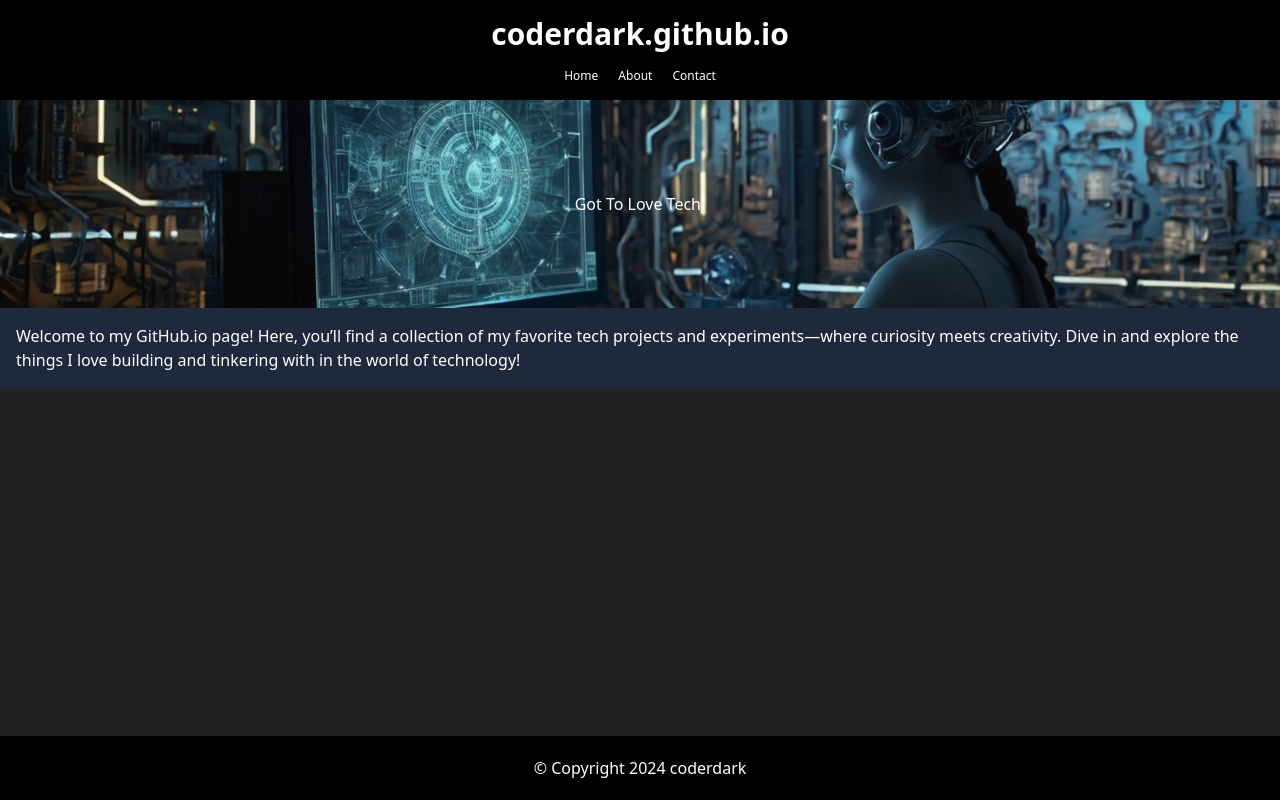
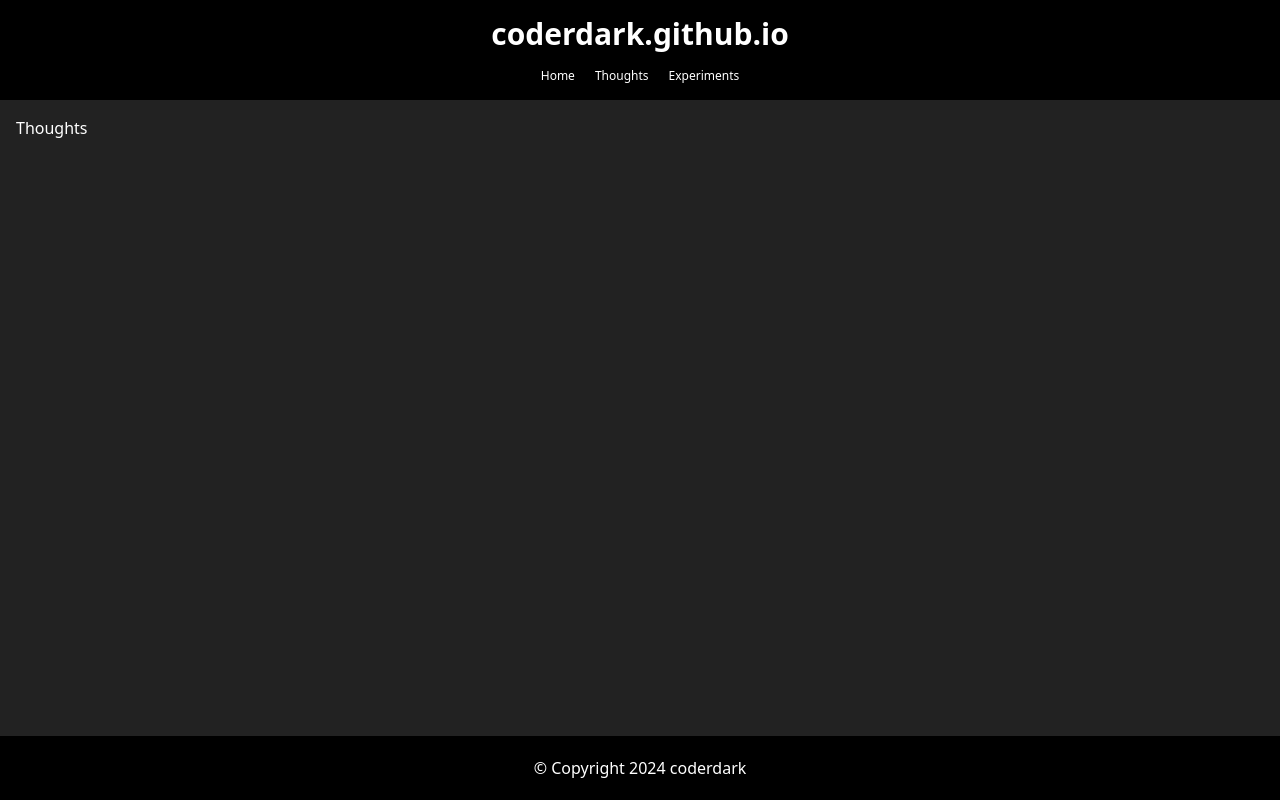
Before and after one commit to coderdark/coderdark.github.io, a React (Vite) app: page /thoughts in a window 1280 px wide. Built offline with nearby package versions, Linux system fonts and the light colour scheme; the HTML template or start-up script is replaced by a standard one.

Commit message:
added router

```diff
--- a/package.json
+++ b/package.json
@@ -16,6 +16,7 @@
     "postcss": "^8.4.47",
     "react": "^18.3.1",
     "react-dom": "^18.3.1",
+    "react-router-dom": "^6.27.0",
     "tailwindcss": "^3.4.14"
   },
   "devDependencies": {
--- a/src/app.jsx
+++ b/src/app.jsx
@@ -1,34 +1,21 @@
-import {getImageUrl} from './utils/getImage.js';
+import {BrowserRouter, Route, Routes} from 'react-router-dom';
+import Home from './pages/home.jsx';
+import Nav from './components/nav.jsx';
+import Footer from './components/footer.jsx';
+import Thoughts from './pages/thoughts.jsx';
+import Experiments from './pages/experiments.jsx';
 
 export default function App() {
-    return <main className={'flex flex-col relative w-screen min-h-screen'}>
-        <header
-            className="flex flex-col sticky top-0 left-0 z-10 p-4 gap-4 bg-black justify-center items-center">
-            <h1 className={'text-3xl font-extrabold'}>
-                coderdark.github.io
-            </h1>
-            <div className="flex gap-5 text-xs">
-                <p>Home</p>
-                <p>About</p>
-                <p>Contact</p>
-            </div>
-        </header>
-        <section className="flex flex-col rounded-lg">
-            <div style={{backgroundImage: `url(${getImageUrl('programming.jpg')})`}}
-                 className={`flex bg-center h-52 bg-cover justify-center items-center`}>
-                Got To Love Tech!
-            </div>
-        </section>
-        <section className="flex flex-col rounded-lg pb-16">
-            <p className={'flex bg-slate-800 p-4'}>
-                Welcome to my GitHub.io page! Here, you’ll find a collection of my favorite tech projects and
-                experiments—where curiosity meets creativity. Dive in and explore the things I love building and
-                tinkering with in the world of technology!
-            </p>
-        </section>
-        <footer
-            className="flex absolute justify-center items-center bottom-0 w-screen bg-black text-center h-16">
-            © Copyright 2024 coderdark
-        </footer>
-    </main>;
+    return <BrowserRouter>
+        <main className={'flex flex-col relative w-screen min-h-screen'}>
+            <Nav/>
+            <Routes>
+                <Route path="/" element={<Home/>}/>
+                <Route path="/thoughts" element={<Thoughts/>}/>
+                <Route path="/experiments" element={<Experiments/>}/>
+            </Routes>
+            <Footer/>
+        </main>
+    </BrowserRouter>
+        ;
 }
--- /dev/null
+++ b/src/components/footer.jsx
@@ -0,0 +1,6 @@
+export default function Footer() {
+    return (<footer
+        className="flex absolute justify-center items-center bottom-0 w-screen bg-black text-center h-16">
+        © Copyright 2024 coderdark
+    </footer>);
+}
--- /dev/null
+++ b/src/components/nav.jsx
@@ -0,0 +1,15 @@
+import {NavLink} from 'react-router-dom';
+
+export default function Nav() {
+    return (<header
+        className="flex flex-col sticky top-0 left-0 z-10 p-4 gap-4 bg-black justify-center items-center">
+        <h1 className={'text-3xl font-extrabold'}>
+            coderdark.github.io
+        </h1>
+        <div className="flex gap-5 text-xs">
+            <NavLink to={'/'}>Home</NavLink>
+            <NavLink to={'/thoughts'}>Thoughts</NavLink>
+            <NavLink to={'/experiments'}>Experiments</NavLink>
+        </div>
+    </header>);
+}
--- /dev/null
+++ b/src/pages/experiments.jsx
@@ -0,0 +1,7 @@
+export default function Experiments() {
+    return (<div className={'pb-16'}>
+        <section className={'p-4'}>
+            Experiments
+        </section>
+    </div>);
+}
--- /dev/null
+++ b/src/pages/home.jsx
@@ -0,0 +1,19 @@
+import {getImageUrl} from '../utils/getImage.js';
+
+export default function Home() {
+    return (<div className={'pb-16'}>
+        <section className="flex flex-col rounded-lg">
+            <div style={{backgroundImage: `url(${getImageUrl('programming.jpg')})`}}
+                 className={`flex bg-center h-52 bg-cover justify-center items-center`}>
+                Got To Love Tech!
+            </div>
+        </section>
+        <section className="flex flex-col rounded-lg">
+            <p className={'flex bg-slate-800 p-4'}>
+                Welcome to my GitHub.io page! Here, you’ll find a collection of my favorite tech projects and
+                experiments—where curiosity meets creativity. Dive in and explore the things I love building and
+                tinkering with in the world of technology!
+            </p>
+        </section>
+    </div>);
+}
--- /dev/null
+++ b/src/pages/thoughts.jsx
@@ -0,0 +1,7 @@
+export default function Thoughts() {
+    return (<div className={'pb-16'}>
+        <section className={'p-4'}>
+            Thoughts
+        </section>
+    </div>);
+}
```
Also changed, not shown: 1 other file (tests, documents, lock files or other folders).
